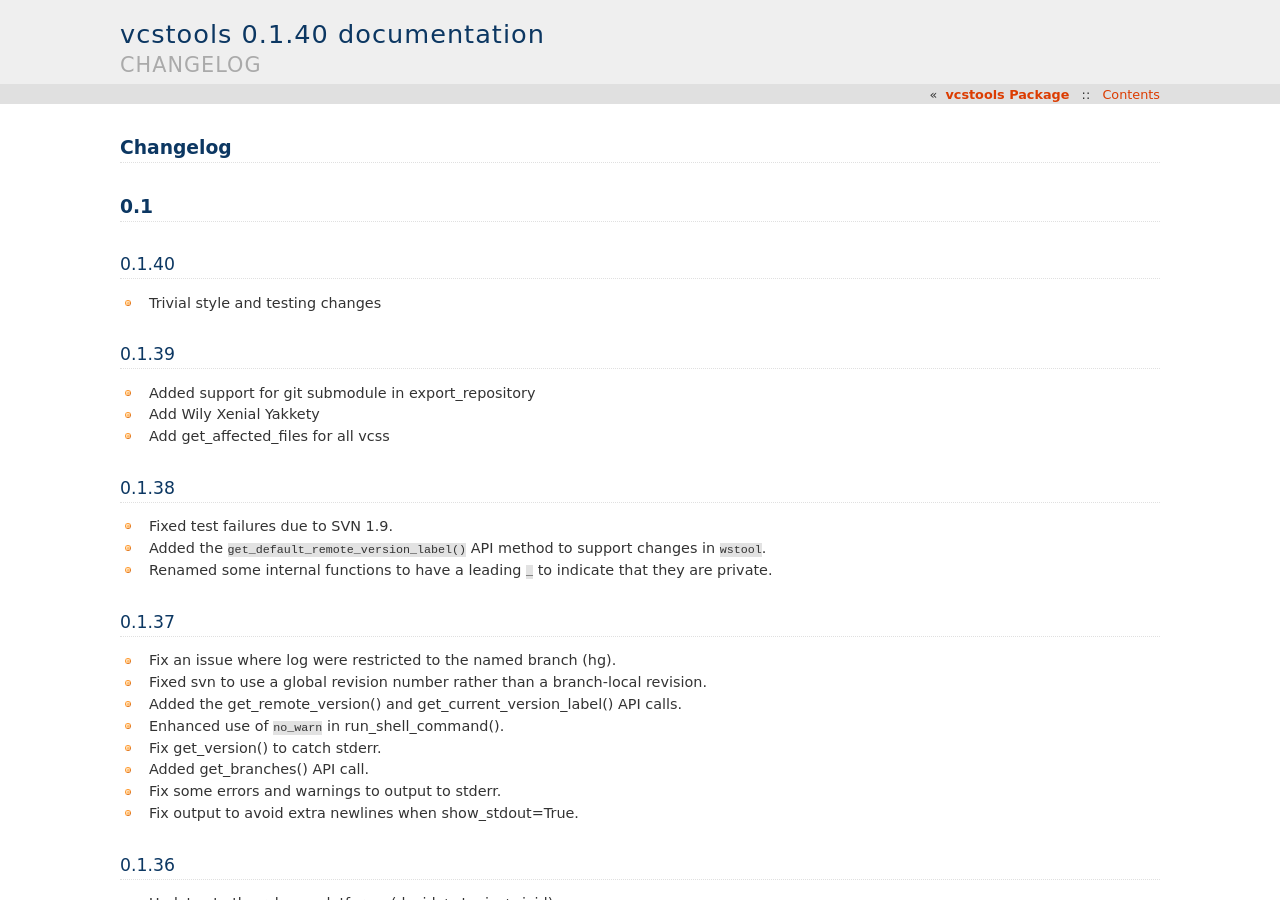
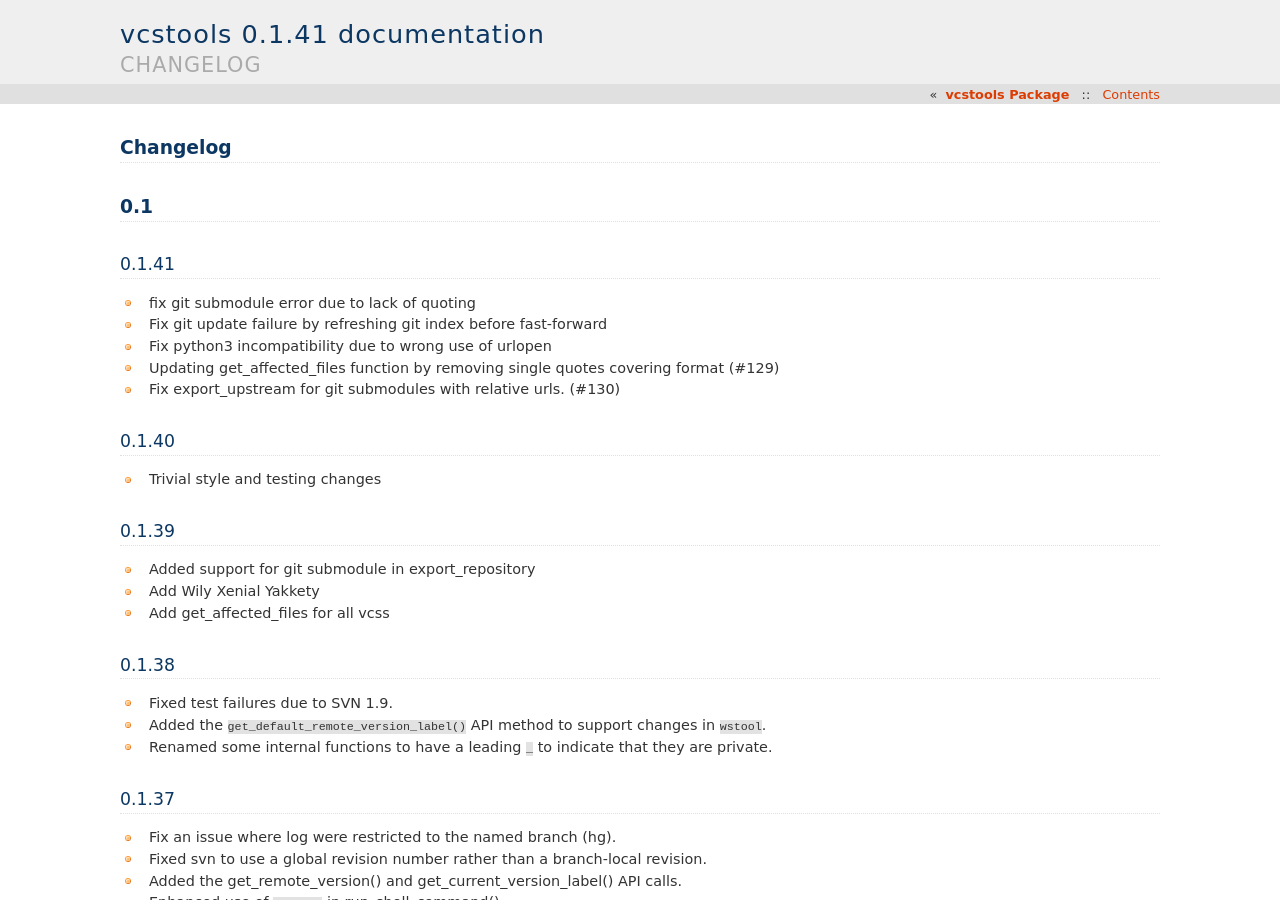
Before and after one commit to vcstools/vcstools, a Sphinx documentation site: the page built from doc/changelog.rst, in a window 1280 px wide and 900 px high. Built offline with Sphinx 7.4.7, drawn with Linux system fonts in a browser that asks for light colours.

```diff
--- a/doc/changelog.rst
+++ b/doc/changelog.rst
@@ -3,6 +3,15 @@ Changelog
 
 0.1
 ===
+
+0.1.41
+------
+
+- fix git submodule error due to lack of quoting
+- Fix git update failure by refreshing git index before fast-forward
+- Fix python3 incompatibility due to wrong use of urlopen
+- Updating get_affected_files function by removing single quotes covering format (#129)
+- Fix export_upstream for git submodules with relative urls. (#130)
 
 0.1.40
 ------
--- a/src/vcstools/__version__.py
+++ b/src/vcstools/__version__.py
@@ -1 +1 @@
-version = '0.1.40'
+version = '0.1.41'
```
Also changed, not shown: CONTRIBUTING.rst (+26 -0 lines).
